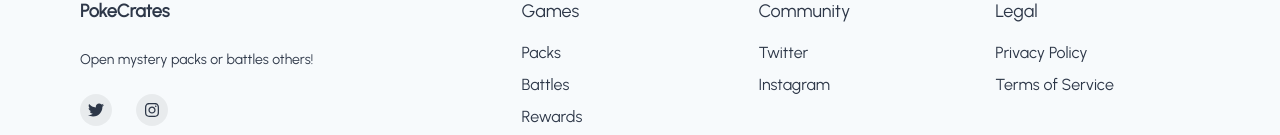
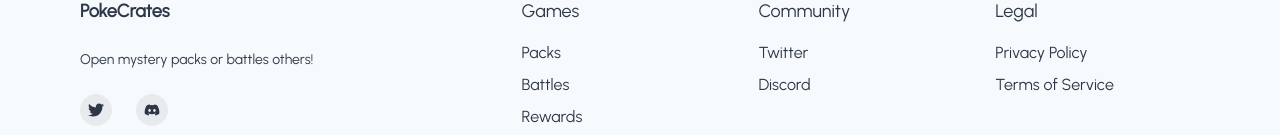
Before and after one commit to Laophy/pokepackz-ui, a React (Create React App) app: page /packs/1 in a window 1280 px wide. Shown: the part 817-952 px from the top of the page. Built offline with nearby package versions, Linux system fonts and the light colour scheme; no server answers; a web font is replaced by a local one.

Commit message:
discord links

```diff
--- a/src/components/games/OpenPackSlider.js
+++ b/src/components/games/OpenPackSlider.js
@@ -85,11 +85,17 @@
 				const containerWidth = cardsRef.current.clientWidth;
 				let translateTo = -cardLeft + containerWidth / 2 - cardWidth / 2;
 
+				const min = -75;
+				const max = 75;
+				const randomNumber = Math.floor(Math.random() * (max - min + 1)) + min;
+
 				// Apply smooth scrolling with CSS transitions on the individual cards
-				cardsRef.current.style.transition = "transform 8s"; // Linear easing for a smooth transition
+				cardsRef.current.style.transition = "transform 10s"; // Linear easing for a smooth transition
 				cardsRef.current.style.transitionTimingFunction =
-					"cubic-bezier(0,1,0.57,1)";
-				cardsRef.current.style.transform = `translateX(${translateTo}px)`;
+					"cubic-bezier(0,1,0.80,1.005)";
+				cardsRef.current.style.transform = `translateX(${
+					translateTo + randomNumber
+				}px)`;
 
 				// Set the selected card and reset after a delay
 				setSelectedCard(targetCard);
@@ -101,7 +107,7 @@
 					// Reset the cards to their original position
 					// cardsRef.current.style.transition = "transform 0s ease-in-out"; // Adjust the duration and easing
 					// cardsRef.current.style.transform = "translateX(0)";
-				}, 8000); // Reset after 0.5 seconds (should match the transition duration)
+				}, 10000); // Reset after 0.5 seconds (should match the transition duration)
 			}
 		}
 
@@ -158,7 +164,7 @@
 					justifyContent={"flex-start"}
 					flexDirection={"row"}
 					ref={cardsRef}
-					transition={"transform 8s ease-in-out"}
+					transition={"transform 10s ease-in-out"}
 					width={"100%"}
 					m={2}
 				>
@@ -182,7 +188,7 @@
 										? 1
 										: 0.4
 								}
-								transition={"opacity 0.3s"}
+								transition={"opacity 0.3s ease-in"}
 							/>
 						))}
 				</Stack>
--- a/src/components/navigation/Footer.js
+++ b/src/components/navigation/Footer.js
@@ -8,7 +8,7 @@
 	VisuallyHidden,
 	useColorModeValue,
 } from "@chakra-ui/react";
-import { FaInstagram, FaTwitter } from "react-icons/fa";
+import { FaDiscord, FaInstagram, FaTwitter } from "react-icons/fa";
 import { Link } from "react-router-dom";
 
 const SocialButton = ({ children, label, href }) => {
@@ -65,9 +65,15 @@
 							<SocialButton label={"Twitter"}>
 								<FaTwitter />
 							</SocialButton>
-							<SocialButton label={"Instagram"}>
-								<FaInstagram />
-							</SocialButton>
+							<Link
+								to={"https://discord.gg/txFjcr4FfV"}
+								target="_blank"
+								rel="noopener noreferrer"
+							>
+								<SocialButton label={"Discord"}>
+									<FaDiscord />
+								</SocialButton>
+							</Link>
 						</Stack>
 					</Stack>
 					<Stack align={"flex-start"}>
@@ -79,7 +85,13 @@
 					<Stack align={"flex-start"}>
 						<ListHeader>Community</ListHeader>
 						<Box>Twitter</Box>
-						<Box>Instagram</Box>
+						<Link
+							to={"https://discord.gg/txFjcr4FfV"}
+							target="_blank"
+							rel="noopener noreferrer"
+						>
+							Discord
+						</Link>
 					</Stack>
 					<Stack align={"flex-start"}>
 						<ListHeader>Legal</ListHeader>
```
